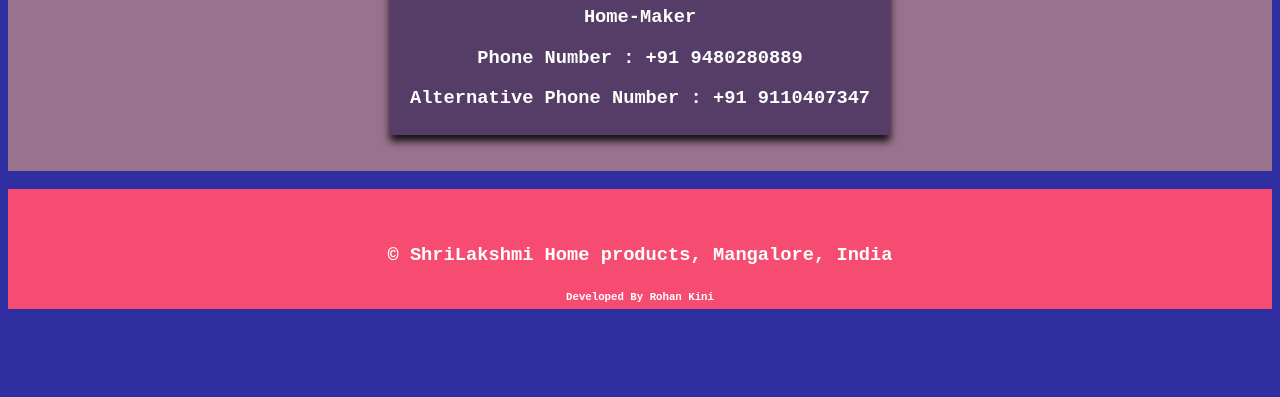
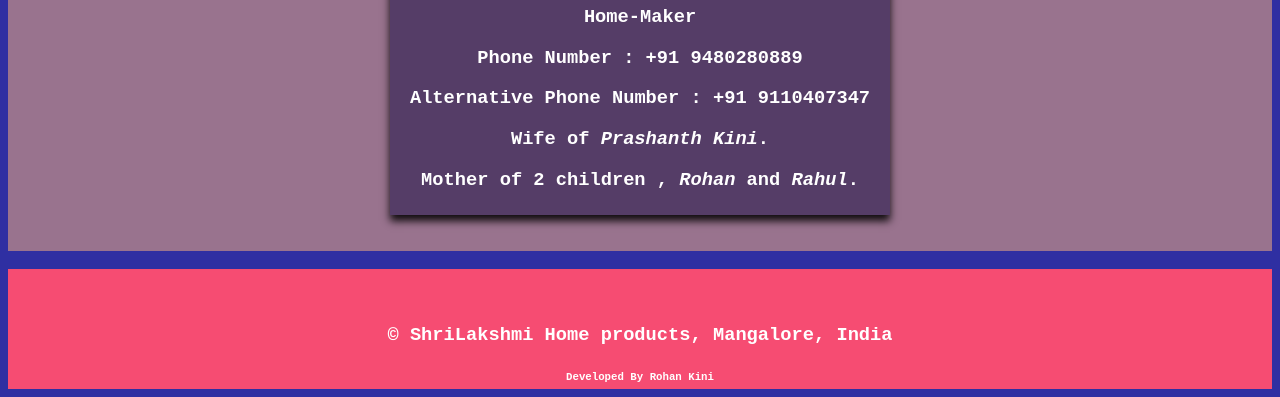
Before and after one commit to Prathibha1976/Shrilakshmihomeproducts, a plain HTML site: page about.html in a window 1280 px wide. Shown: the part 623-1020 px from the top of the page. Before the commit the page ends 940 px from the top, so only its background shows below. Drawn offline with Linux system fonts and the light colour scheme.

Commit message:
Shrilakshmihomeproducts

```diff
--- a/about.html
+++ b/about.html
@@ -24,7 +24,7 @@
     <br>
     <div class="rk3">
         <br><br>
-      <div class="rk4">
+      <div class="rk6">
         <br><br>
        <img src="mom.jpg" alt="">
         <br>
@@ -32,7 +32,8 @@
         <h3>Home-Maker</h3>
         <h3>Phone Number : +91 9480280889</h3>
         <h3>Alternative Phone Number : +91 9110407347</h3>
-
+       <h3>Wife of <i>Prashanth Kini</i>.</h3>
+       <h3>Mother of 2 children , <i>Rohan</i> and <i>Rahul</i>.</h3>
 
 
 
--- a/style.css
+++ b/style.css
@@ -156,3 +156,10 @@
     border-radius: 50%;
     box-shadow: 0 8px 8px 0 rgba(0, 0, 0, 0.9);
   }
+  .rk6{
+    background-color: #553d67;
+    width: 500px;
+    margin: auto;
+    height: 680px;
+    box-shadow: 0 6px 8px 0 rgba(0, 0, 0, 0.9);
+  }
```
Also changed, not shown: index.html (+0 -1 lines).
